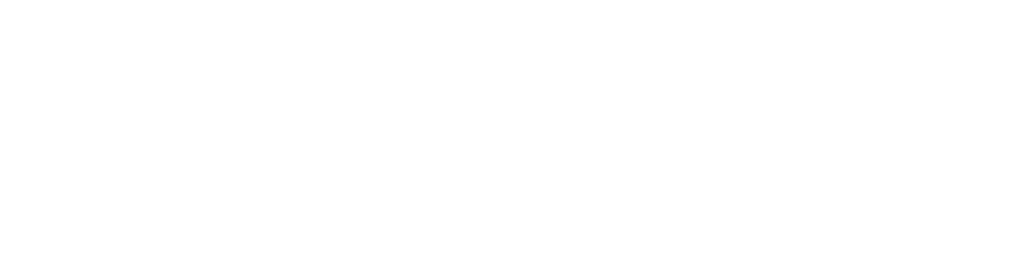
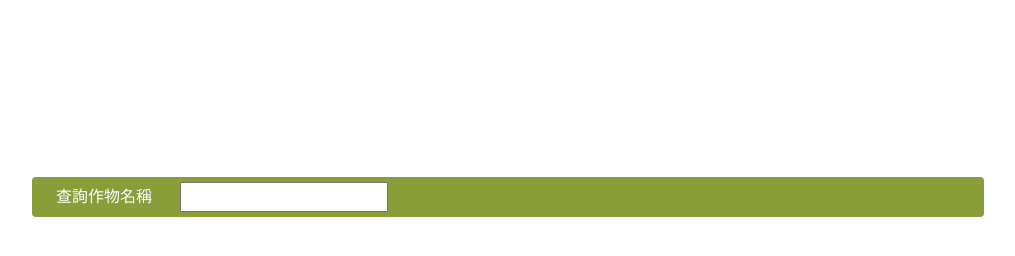
Before and after one commit to lily-oa/Riceball-produceFarmer, a plain HTML site: page index.html in a window 1280 px wide. Shown: the whole page, without its empty margins (132-1147 px from the left). Drawn offline with nearby package versions, Linux system fonts and the light colour scheme.

Commit message:
Update 2022-11-10T13:29:30.121Z

```diff
--- a/index.html
+++ b/index.html
@@ -25,7 +25,14 @@
     <!--Search group-->
     <div>
       <form data-piceNet-form class="flex flex-column flex-md-column-reverse">
-
+        <div class="flex d-grid gap-2 flex-md-column mb-2">
+          <label class="d-block flex flex-nowrap align-items-center rounded-2 border-primary text-white bg-primary">
+            <span class="mx-4 my-2 overflow-hidden d-inline-flex">
+              查詢作物名稱
+            </span>
+            <input type="text">
+          </label>
+        </div>
       </form>
     </div>
     </div>
```
